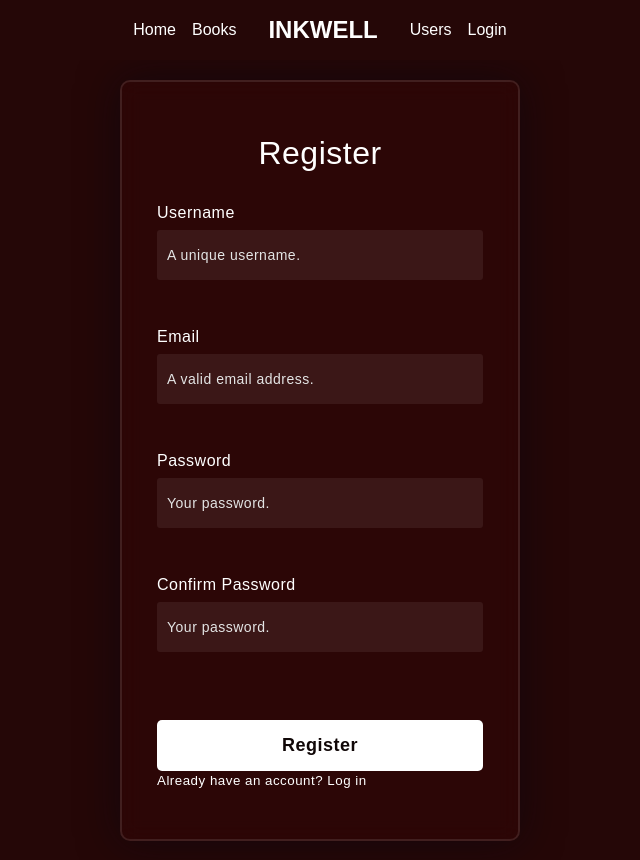
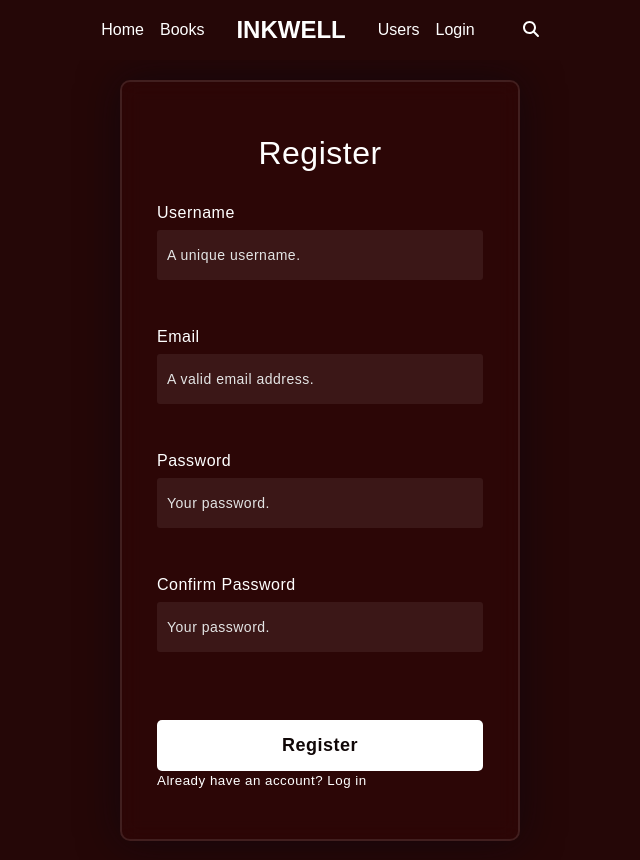
Before and after one commit to theroonguy/inkwell, a React (Create React App) app in the folder frontend/: page /register in a window 1280 px wide. Shown: the whole page, without its empty margins (320-960 px from the left). Built offline with nearby package versions, Linux system fonts and the light colour scheme.

Commit message:
search icon added, no function yet

```diff
--- a/frontend/package.json
+++ b/frontend/package.json
@@ -4,10 +4,14 @@
   "private": true,
   "proxy": "http://127.0.0.1:5000",
   "dependencies": {
+    "@fortawesome/fontawesome-svg-core": "^6.4.0",
+    "@fortawesome/free-solid-svg-icons": "^6.4.0",
+    "@fortawesome/react-fontawesome": "^0.2.0",
     "@testing-library/jest-dom": "^5.14.1",
     "@testing-library/react": "^13.0.0",
     "@testing-library/user-event": "^13.2.1",
     "bootstrap": "^5.2.3",
+    "font-awesome": "^4.7.0",
     "react": "^18.2.0",
     "react-bootstrap": "^2.7.2",
     "react-dom": "^18.2.0",
--- a/frontend/public/index.html
+++ b/frontend/public/index.html
@@ -24,7 +24,7 @@
       work correctly both with client-side routing and a non-root public URL.
       Learn how to configure a non-root public URL by running `npm run build`.
     -->
-    <title>React App</title>
+    <title>Inkwell</title>
   </head>
   <body>
     <noscript>You need to enable JavaScript to run this app.</noscript>
--- a/frontend/src/App.js
+++ b/frontend/src/App.js
@@ -1,12 +1,16 @@
 //import logo from './logo.svg';
 import React, { Component } from "react";
 import { BrowserRouter as Router, Routes, Route, Link } from 'react-router-dom';
+import { FontAwesomeIcon } from '@fortawesome/react-fontawesome';
+import { faSearch } from '@fortawesome/free-solid-svg-icons';
 import './styles/app.css';
 import Home from './component/home';
 import Books from './component/books';
 import Users from './component/users';
 import RegisterPage from './component/register';
 import LoginPage from './component/login';
+
+
 
 class App extends Component {
   render() {
@@ -30,6 +34,10 @@
               <li>
                 <Link to="/login">Login</Link>
               </li>
+              <li>
+              <FontAwesomeIcon icon={faSearch} className="right-links search"/>
+
+              </li>
             </ul>
           </header>
         </div>
--- a/frontend/src/styles/app.css
+++ b/frontend/src/styles/app.css
@@ -32,25 +32,16 @@
 
 .logo {
   font-size: 1.5rem;
-  animation: fadeIn 1s ease-in;
 }
 
 .left-links li,
 .right-links li {
-  animation: fadeInLinks 1s ease-in forwards;
+  animation: fadeInLinks 1s ease-in;
 }
 
-.left-links li {
-  animation-delay: 1s;
-}
-
-.left-links li:last-child,
-.right-links li:first-child {
-  animation-delay: 1.2s;
-}
-
-.right-links li:last-child {
-  animation-delay: 1.4s;
+.right-links .search:hover {
+  color: var(--placeholder-color);
+  cursor: pointer;
 }
 
 @keyframes fadeIn {
```
Also changed, not shown: 2 other files (tests, documents, lock files or other folders).
